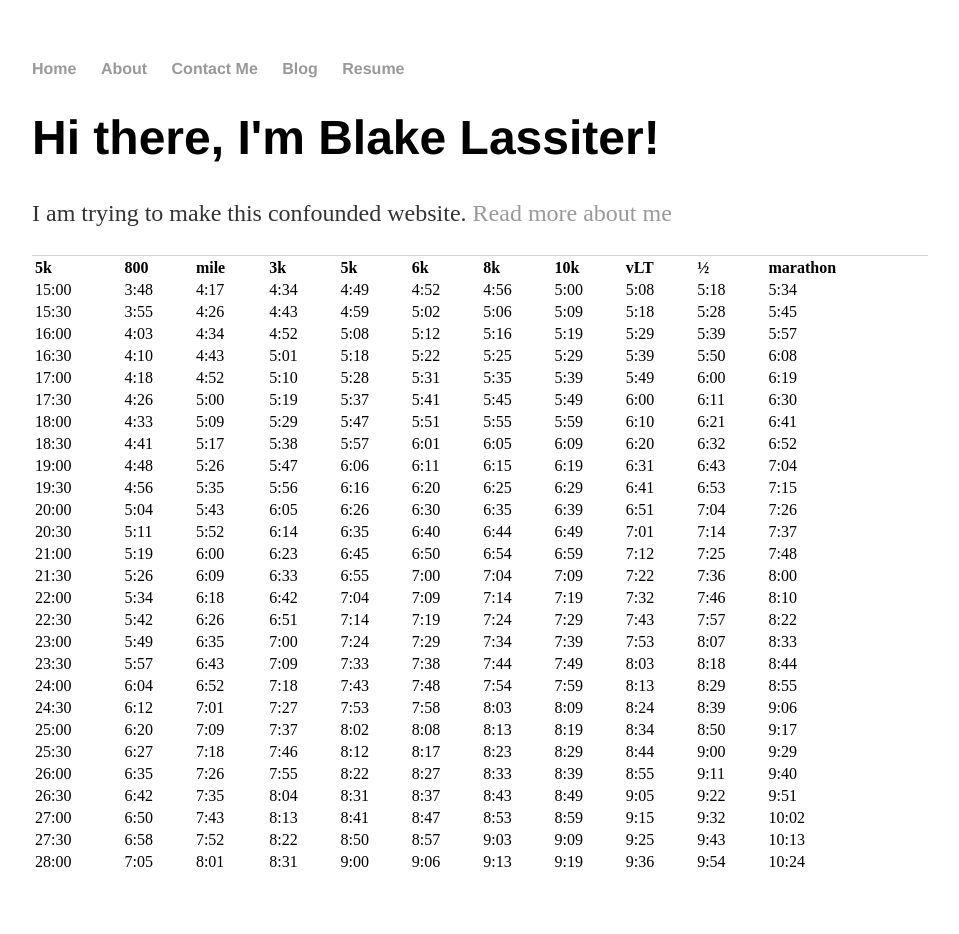
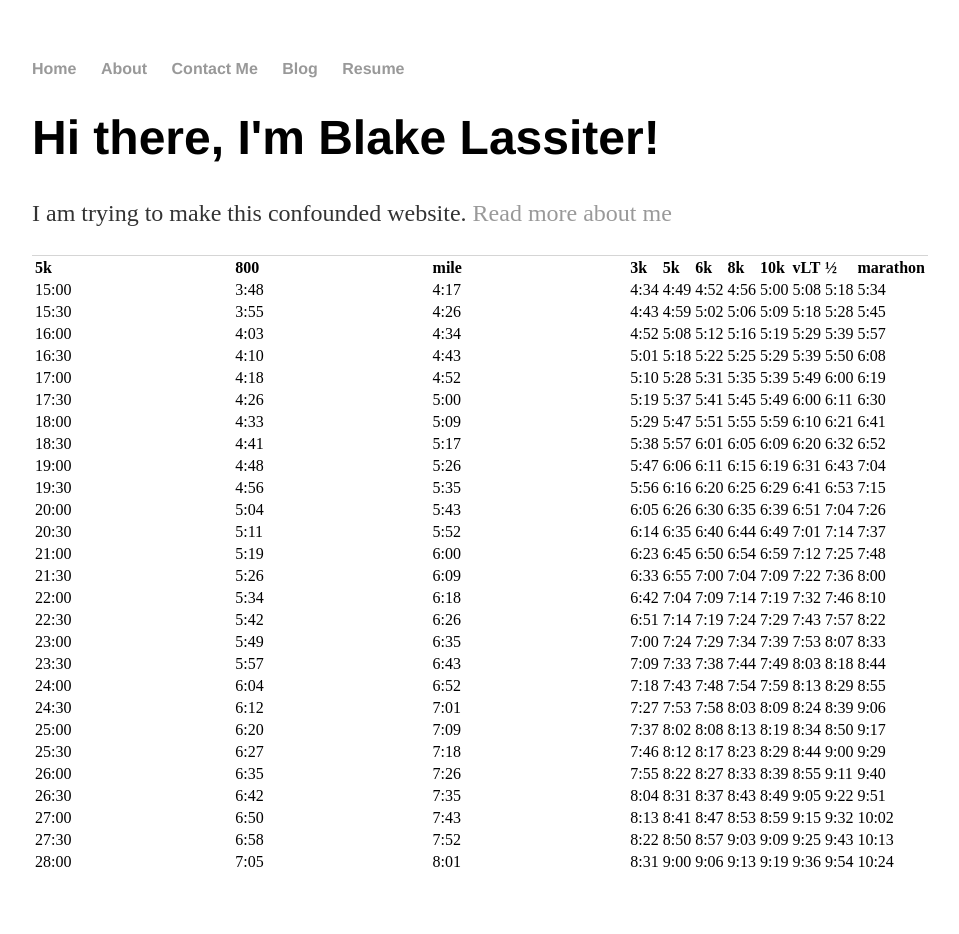
Before and after one commit to balassit/balassit.github.io, a Jekyll site: the page built from index.html, in a window 1280 px wide. Shown: the whole page, without its empty margins (160-1119 px from the left). Built offline with Jekyll 4.4.1, drawn with Linux system fonts in a browser that asks for light colours.

Commit message:
Update main.css

```diff
--- a/css/main.css
+++ b/css/main.css
@@ -41,6 +41,9 @@ ul.posts {
 ul.posts li {
     list-style: none;
 }
+td {
+    width: 33%;
+}
 
 tr:hover {
     background: #CC0000;
```
